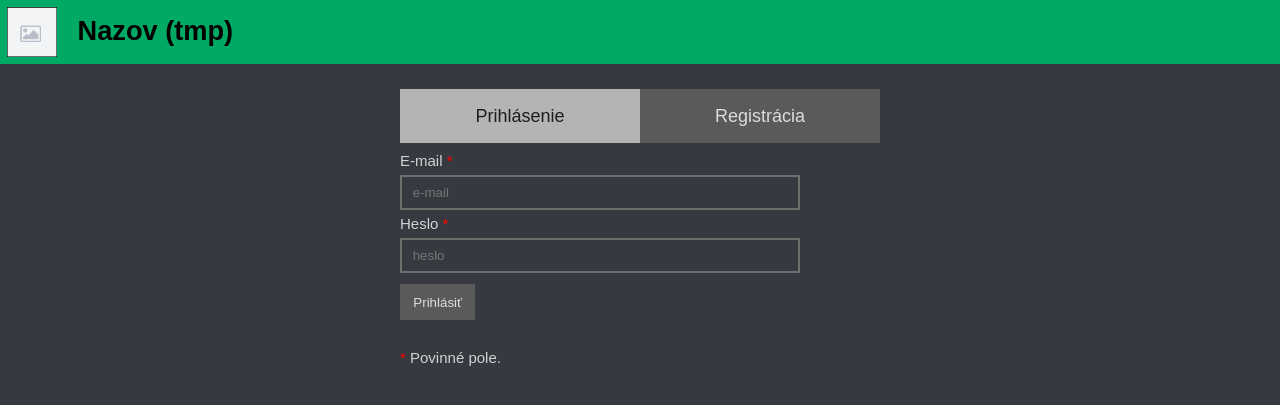
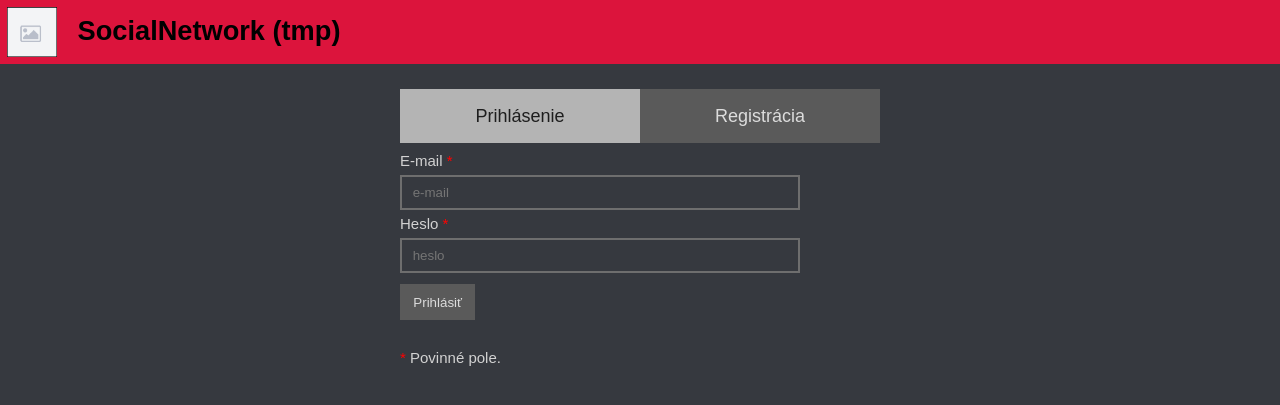
Before and after one commit to PetriskoRastislav/SocialNetwork, a PHP site: page /logreg.php in a window 1280 px wide. Shown: the top 405 px of the page. Run offline with PHP 8.4, Linux system fonts and the light colour scheme.

Commit message:
small changes in header of website

```diff
--- a/src/page.php
+++ b/src/page.php
@@ -1,6 +1,6 @@
 <?php
     class Page{
-        private $title = "Nazov (tmp)";
+        private $title = "SocialNetwork (tmp)";
 
         public function displayHead($titleA, $styles = null){
             $this->displayDeclaration();
--- a/src/styles/style.css
+++ b/src/styles/style.css
@@ -1,8 +1,14 @@
+/* font-family: Cambria, Georgia, serif; */
+
 /* formatting of header */
 
 .pageHeader {
-    background-color: rgb(0, 170, 100);
+    /*background-color: rgb(0, 170, 100);*/
+    background-color: rgb(220, 20, 60);
+    /*background-color: rgb(158, 27, 50);*/
+    /*background-color: rgb(255, 0, 79);*/
     height: 4em;
+    width: 100%;
 }
 
 .pageLogo {
@@ -23,6 +29,7 @@
     margin: 0;
     color: rgb(0, 0, 0);
 }
+
 
 /* formatting of body */
 
```
